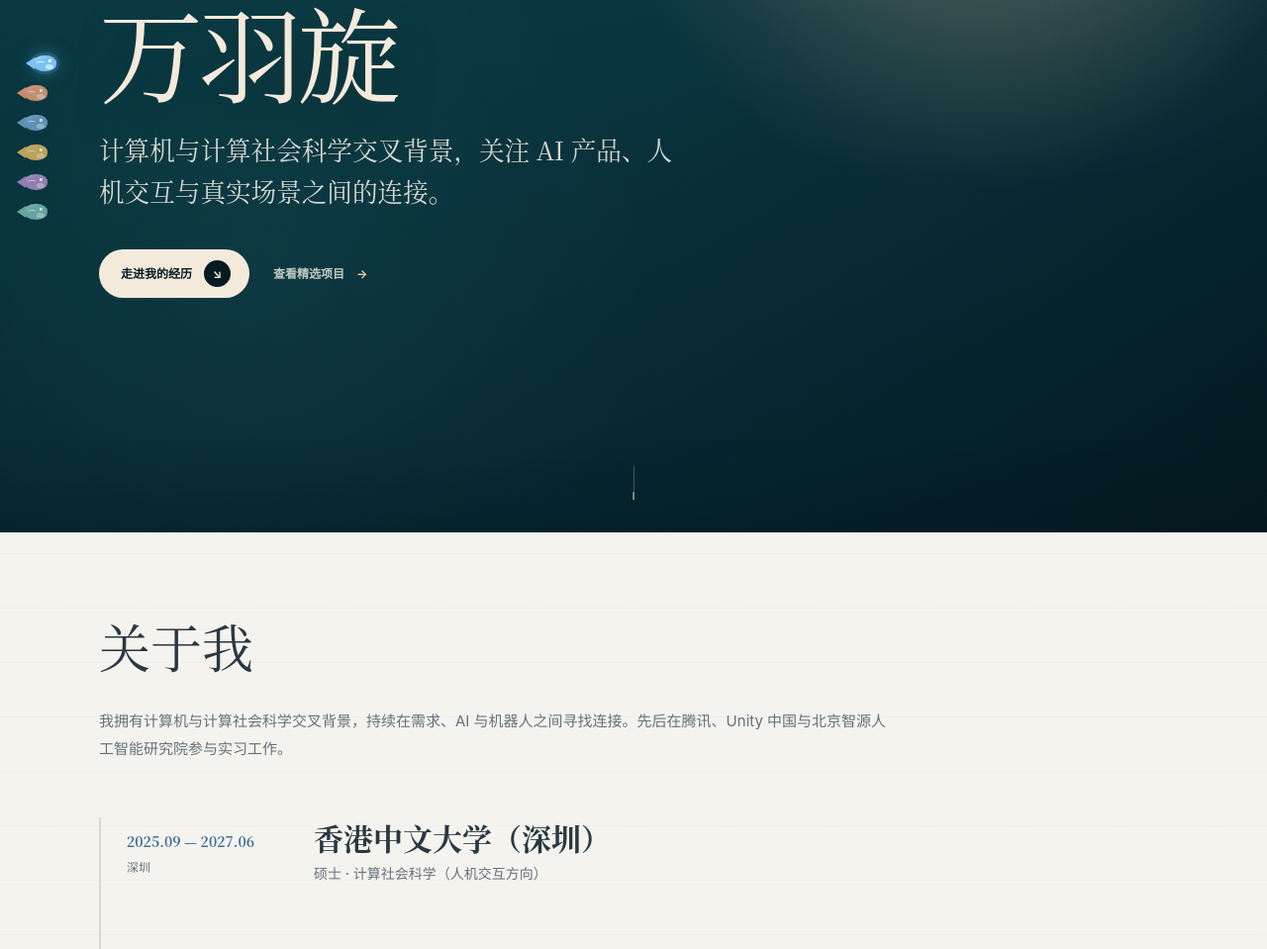
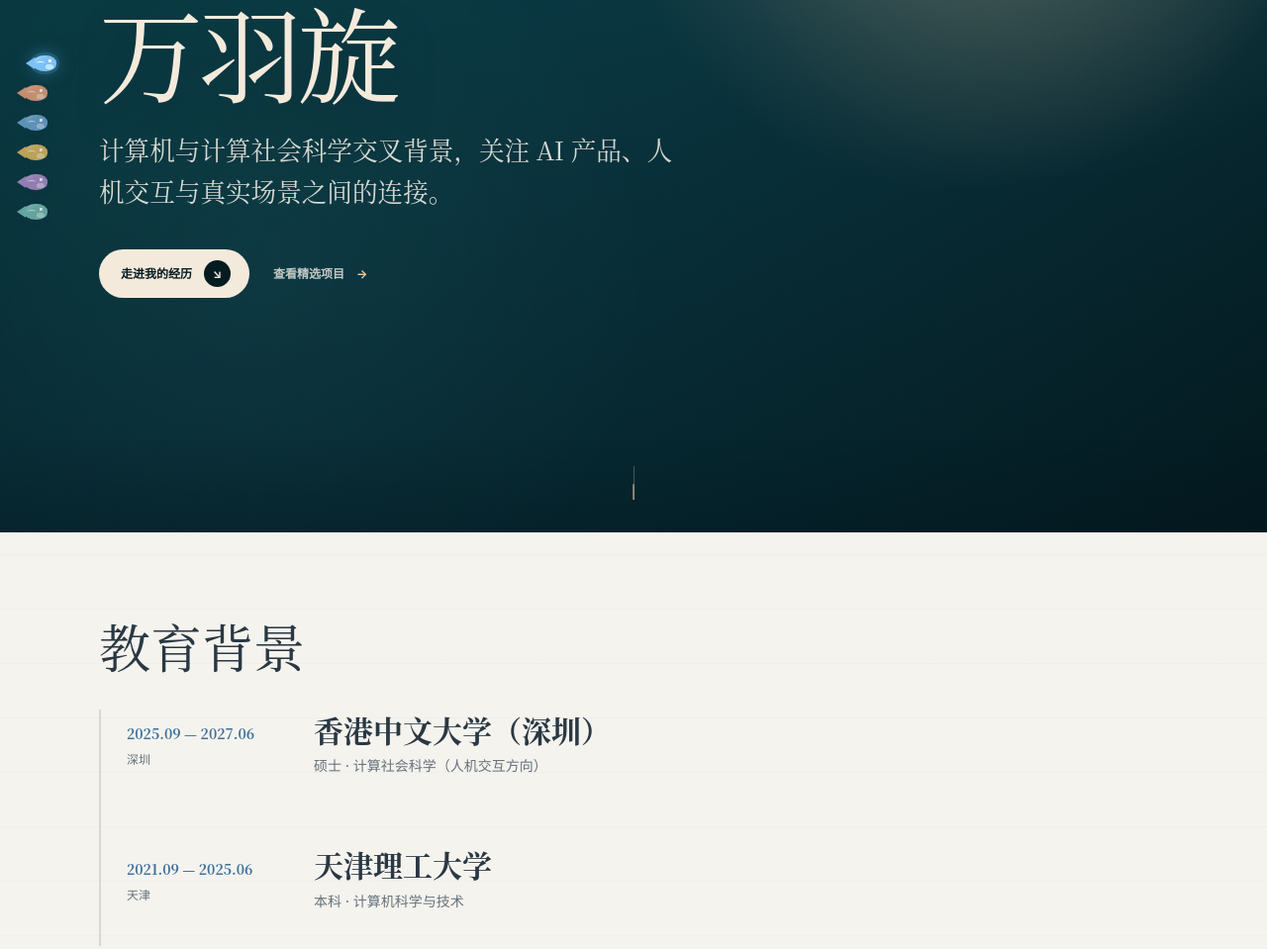
Before and after one commit to happyyyfox/wyx-portfolio, a plain HTML site: page index.html in a window 1280 px wide. Shown: the part 261-1220 px from the top of the page at 99% size. Drawn offline with Linux system fonts and the light colour scheme.

Commit message:
修改了教育背景

```diff
--- a/index.html
+++ b/index.html
@@ -130,21 +130,10 @@
         <section class="story-section about-section reveal" id="about" aria-labelledby="about-title-zh">
           <header class="section-heading">
             <div>
-              <h2 id="about-title-zh" data-lang="zh">关于我</h2>
-              <h2 data-lang="en">About me</h2>
+              <h2 id="about-title-zh" data-lang="zh">教育背景</h2>
+              <h2 data-lang="en">Education</h2>
             </div>
           </header>
-
-          <div class="about-grid">
-            <div class="about-copy">
-              <p data-lang="zh">
-                我拥有计算机与计算社会科学交叉背景，持续在需求、AI 与机器人之间寻找连接。先后在腾讯、Unity 中国与北京智源人工智能研究院参与实习工作。
-              </p>
-              <p data-lang="en">
-                I combine computer science and computational social science, looking for meaningful connections across user needs, AI, and robotics. I have interned at Tencent, Unity China, and BAAI.
-              </p>
-            </div>
-          </div>
 
           <div class="experience-list education-list" aria-label="Education">
             <article class="experience-card education-card">
```
